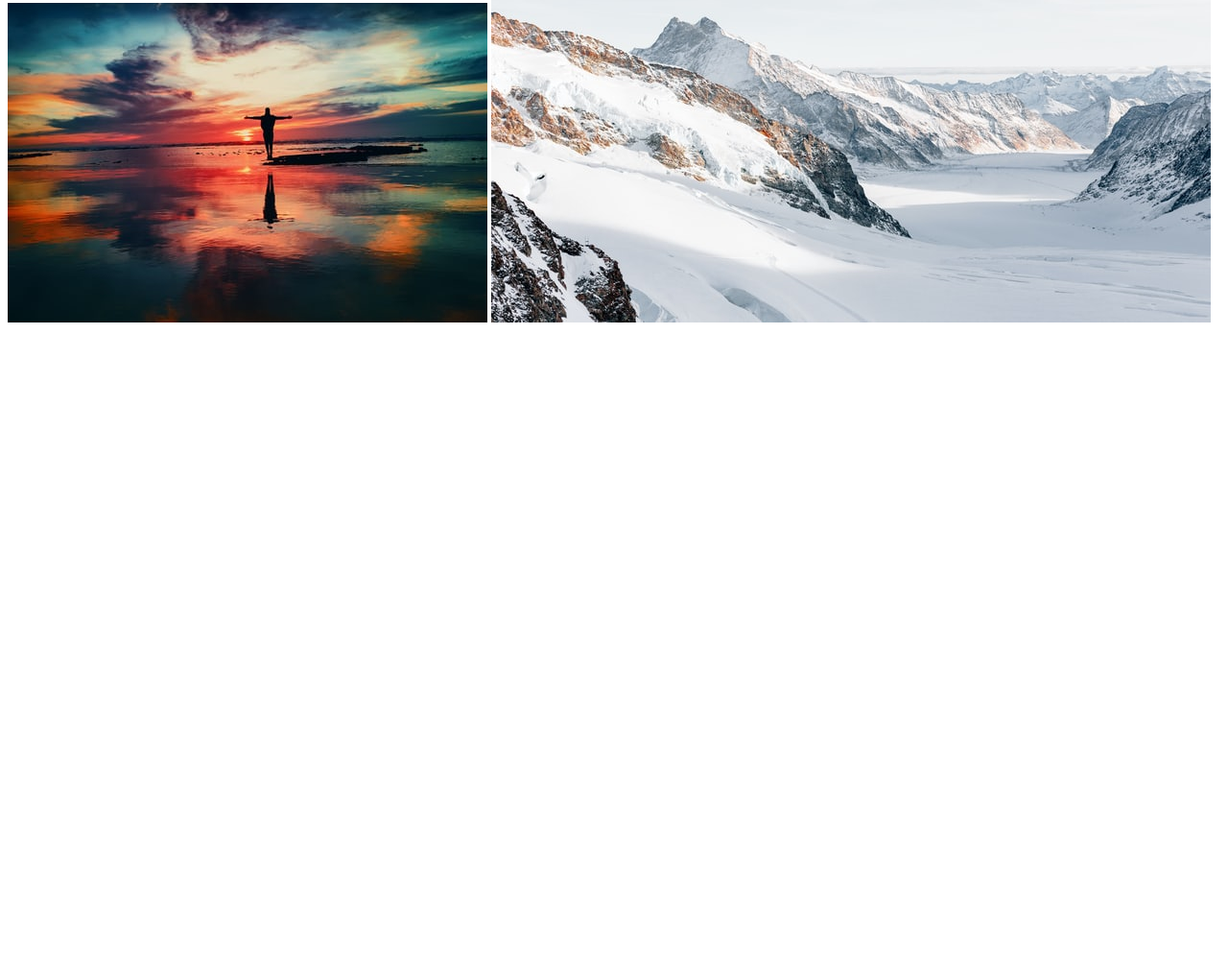
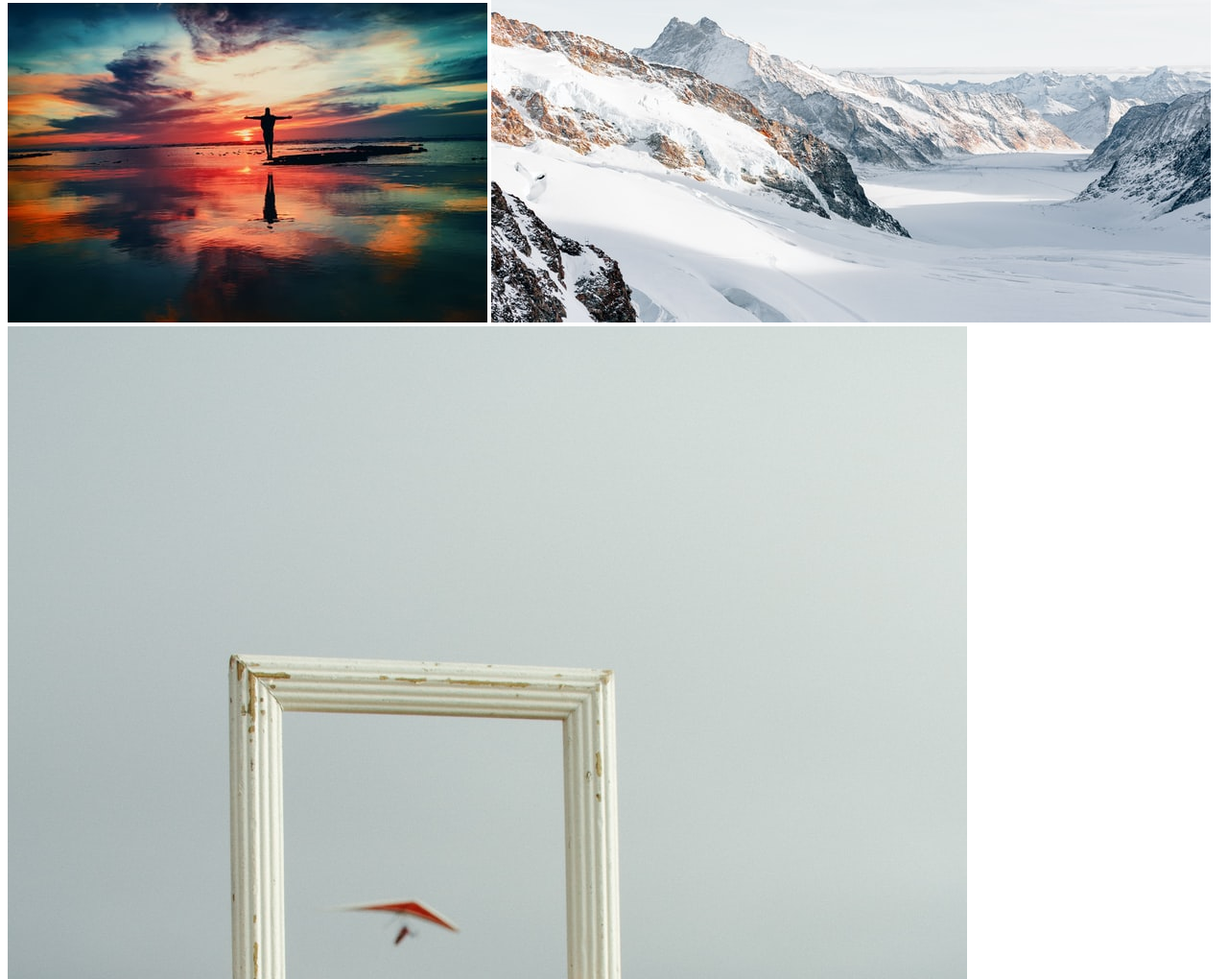
Before and after one commit to toufikcse/my-final-repo, a plain HTML site: page index.html in a window 1280 px wide. Shown: the part 420-1440 px from the top of the page at 96% size. Before the commit the page ends 800 px from the top, so only its background shows below. Drawn offline with Linux system fonts and the light colour scheme.

Commit message:
added fyling image

```diff
--- a/index.html
+++ b/index.html
@@ -15,6 +15,7 @@
     <p>dhaka is the capital of bangladesh.delhi is the capital of india , kathmandu is the capital of nepaldhaka is the capital of bangladesh.delhi is the capital of india , kathmandu is the capital of nepaldhaka is the capital of bangladesh.delhi is the capital of india , kathmandu is the capital of nepaldhaka is the capital of bangladesh.delhi is the capital of india , kathmandu is the capital of nepaldhaka is the capital of bangladesh.delhi is the capital of india , kathmandu is the capital of nepaldhaka is the capital of bangladesh.delhi is the capital of india , kathmandu is the capital of nepaldhaka is the capital of bangladesh.delhi is the capital of india , kathmandu is the capital of nepaldhaka is the capital of bangladesh.delhi is the capital of india , kathmandu is the capital of nepal</p>
     <img src="images/first_photo.jpg" alt="sea beach photo">
     <img src="images/second_phone.jpg" alt="snow cover mountain photo">
+    <img src="images/super.jpg" alt="flying picture">
 
 </body>
 </html>
```
Also changed, not shown: images/super.jpg (added).
